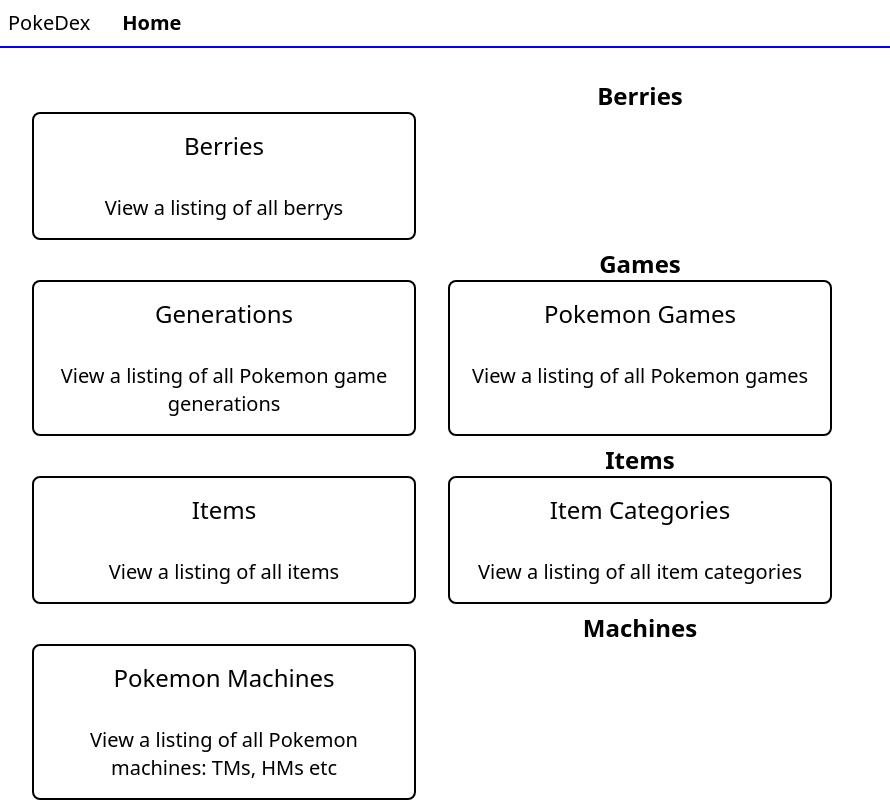
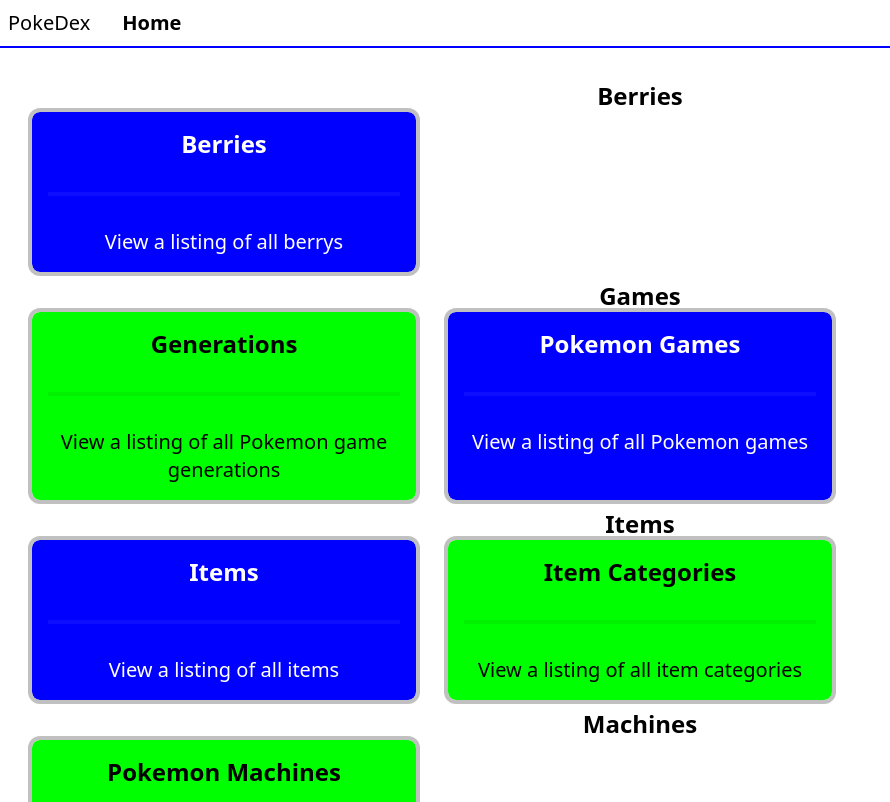
Before and after one commit to TomBebb/pokedex, a Vue app: page / in a window 1280 px wide. Shown: the top 802 px of the page, without its empty margins (0-890 px from the left). Built offline with nearby package versions, Linux system fonts and the light colour scheme.

Commit message:
Basic home style

```diff
--- a/src/styles.ts
+++ b/src/styles.ts
@@ -1 +1,6 @@
-export type MyStyle = "primary" | "secondary" | "error"
+export type MainStyle = "primary" | "secondary"
+export type MyStyle = "error" | MainStyle
+export const mainStyles: MainStyle[] = ["primary", "secondary"]
+export function styleClass(style: MyStyle, prefix: string = "") {
+  return `${prefix}bg-${style} ${prefix}text-${style}-content`
+}
--- a/src/views/Home.vue
+++ b/src/views/Home.vue
@@ -1,7 +1,11 @@
 <script setup lang="ts">
-import { navItemsByCat, navCategories } from "../nav.ts"
+import { navItemsByCat, navCategories, navItems as allNavItems } from "../nav.ts"
+import { mainStyles, styleClass } from "../styles.ts"
+import { RouterLink } from "vue-router"
 
-import { RouterLink } from "vue-router"
+function resolveMainStyle(index: number): string {
+  return styleClass(mainStyles[index % mainStyles.length])
+}
 </script>
 
 <template>
@@ -11,12 +15,14 @@
         {{ navCategories[navKey] }}
       </div>
       <div class="grid gap-8 lg:grid-cols-3">
-        <RouterLink v-for="item in navItems" :to="item.path"
-          class="flex flex-col items-center gap-8 rounded-lg border-2 p-4">
-          <div class="text-2xl">
+        <RouterLink v-for="(item) in navItems" :to="item.path"
+          class="flex flex-col items-center gap-8 rounded-lg outline outline-gray outline-4 p-4 transition-all hover:outline-8 group"
+          :class="resolveMainStyle(allNavItems.indexOf(item))">
+          <div class="text-2xl font-semibold group-hover:scale-125 transition-transform">
             {{ item.name }}
           </div>
-          <div class="text-ellipsis text-center text-xl">
+          <div class="w-full border-2 opacity-5"></div>
+          <div class="text-ellipsis text-center text-xl flex-1">
             {{ item.desc }}
           </div>
         </RouterLink>
--- a/tailwind.config.js
+++ b/tailwind.config.js
@@ -11,6 +11,7 @@
       "secondary-content": "#000",
       error: "#f00",
       "error-content": "#fff",
+      gray: "#c0c0c0",
     },
   },
   safelist: [
```
